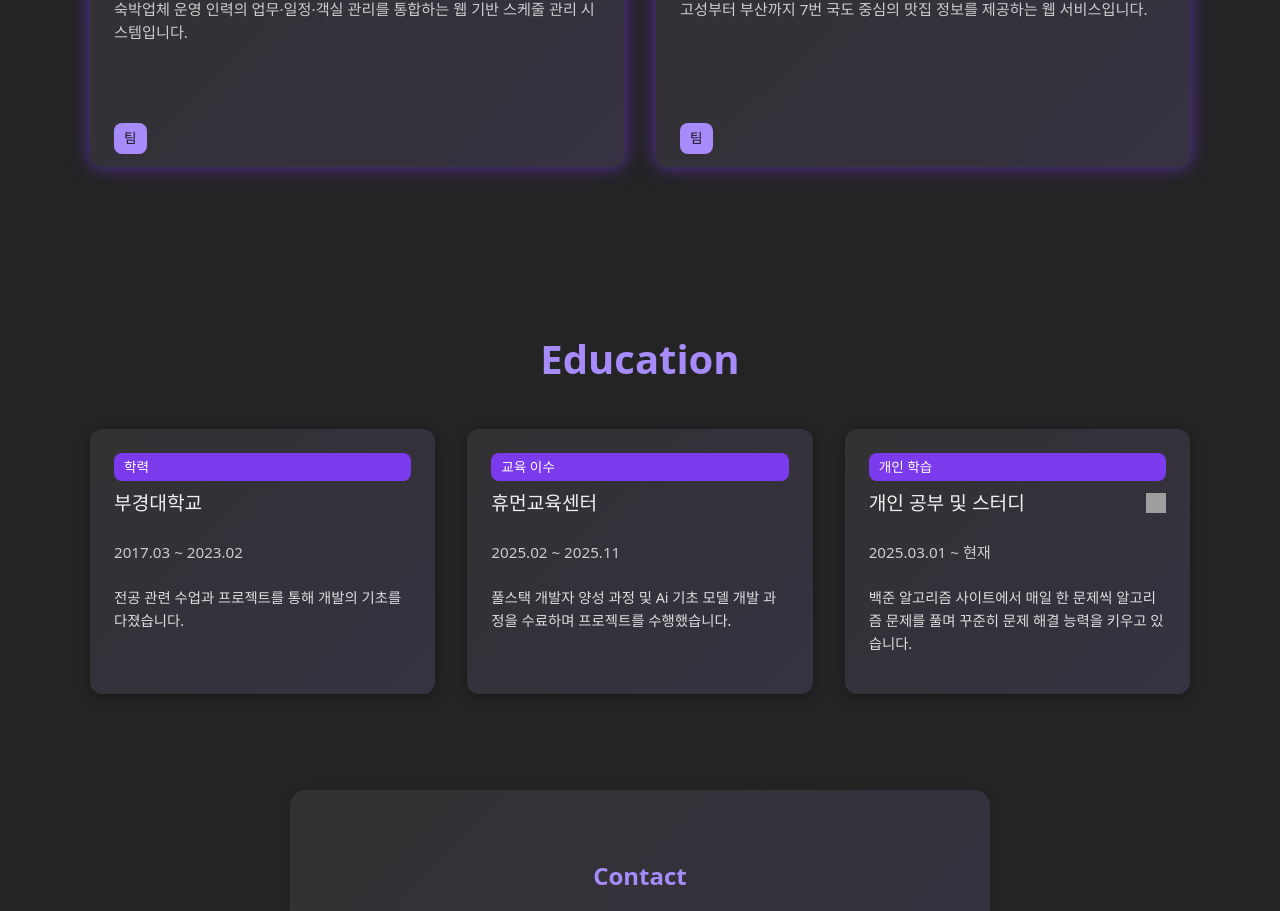
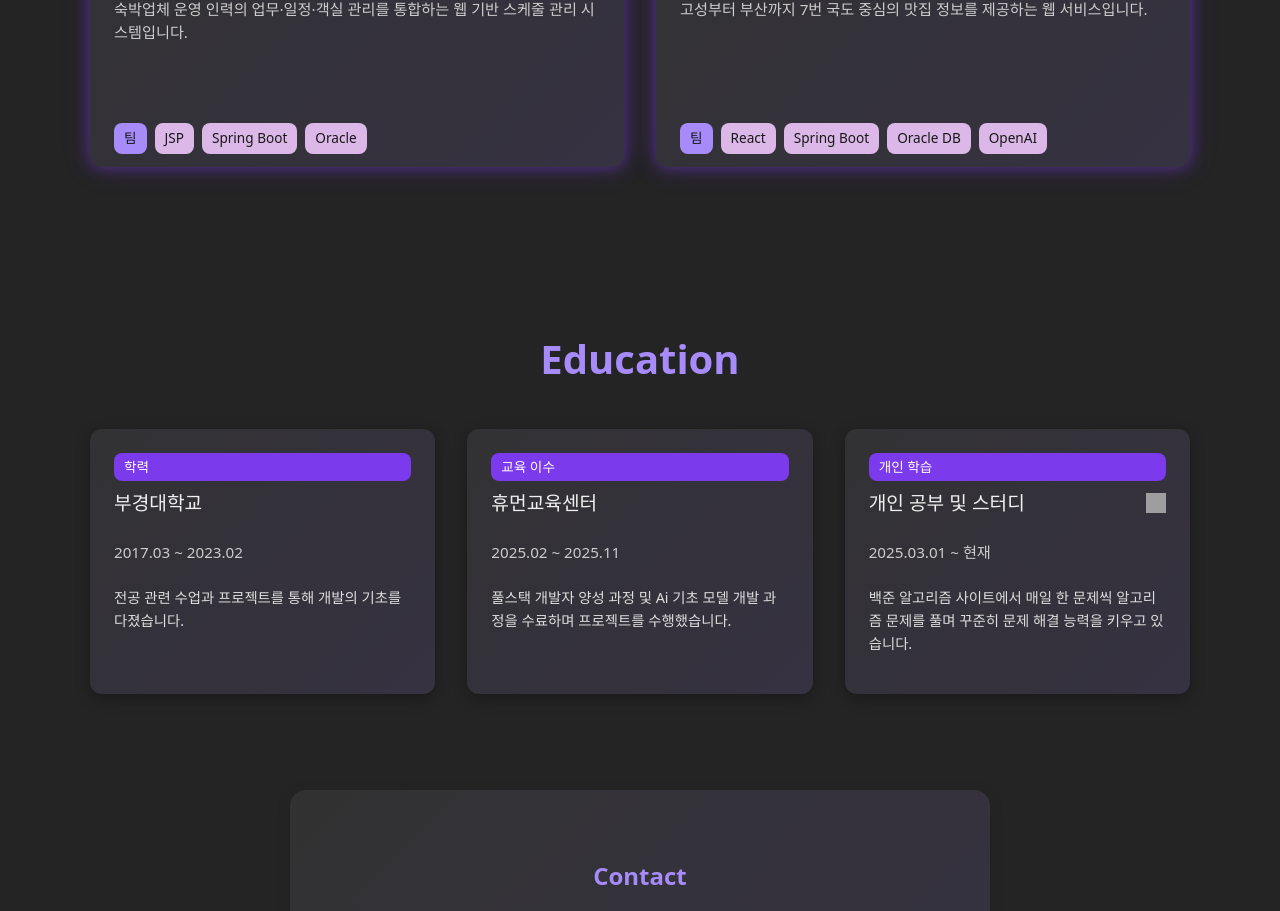
Before and after one commit to pnow7/portfolio, a React (Vite) app: page / in a window 1280 px wide. Shown: the part 1759-2670 px from the top of the page. Built offline with nearby package versions, Linux system fonts and the light colour scheme; grey boxes are pictures that could not be loaded.

Commit message:
Update: 카드에 기술스택 추가

```diff
--- a/src/components/ProjectCard.jsx
+++ b/src/components/ProjectCard.jsx
@@ -71,6 +71,12 @@ const ProjectCard = ({ project, onDetailsClick }) => {
                 <p className="project-summary">{project.summary}</p>
                 <div className="project-badges">
                     {project.team && <span className="project-team-badge">{project.team}</span>}
+
+                    {project.cardTechs && project.cardTechs.map((tech, i) => (
+                        <span key={i} className="project-skill-badge">
+                            {tech}
+                        </span>
+                    ))}
                 </div>
             </div>
         </div>
--- a/src/data/projects.js
+++ b/src/data/projects.js
@@ -30,6 +30,7 @@ const projects = [
         team: "팀",
         gradientColors: 'linear-gradient(135deg, #FF6B6B, #F9D423)', // 주황-노랑 그라데이션
         cardColor: 'linear-gradient(135deg, rgba(50, 50, 50, 0.95), #363242)',
+        cardTechs: ["JSP", "Spring Boot", "Oracle"],
     },
     {
         id: 2,
@@ -61,6 +62,7 @@ const projects = [
         team: "팀",
         gradientColors: 'linear-gradient(135deg, #42A5F5, #8860D0)',
         cardColor: 'linear-gradient(135deg, rgba(50, 50, 50, 0.95), #363242)',
+        cardTechs: ["React", "Spring Boot", "Oracle DB", "OpenAI"],
     },
 ];
 
--- a/src/styles/ProjectCard.css
+++ b/src/styles/ProjectCard.css
@@ -74,3 +74,12 @@
   font-size: 0.85rem;
   font-weight: 500;
 }
+
+.project-skill-badge {
+    background: #dbb8e7;
+    color: #181818;
+    border-radius: 8px;
+    padding: 5px 10px;
+    font-size: 0.85rem;
+    font-weight: 500;
+}
```
